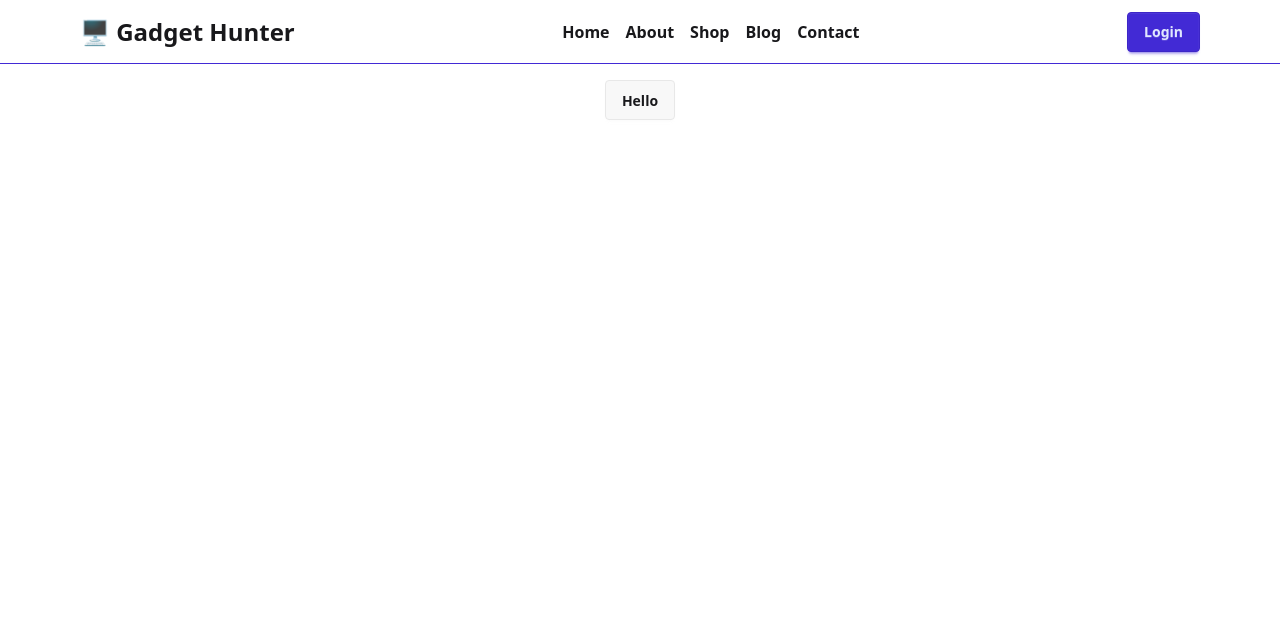
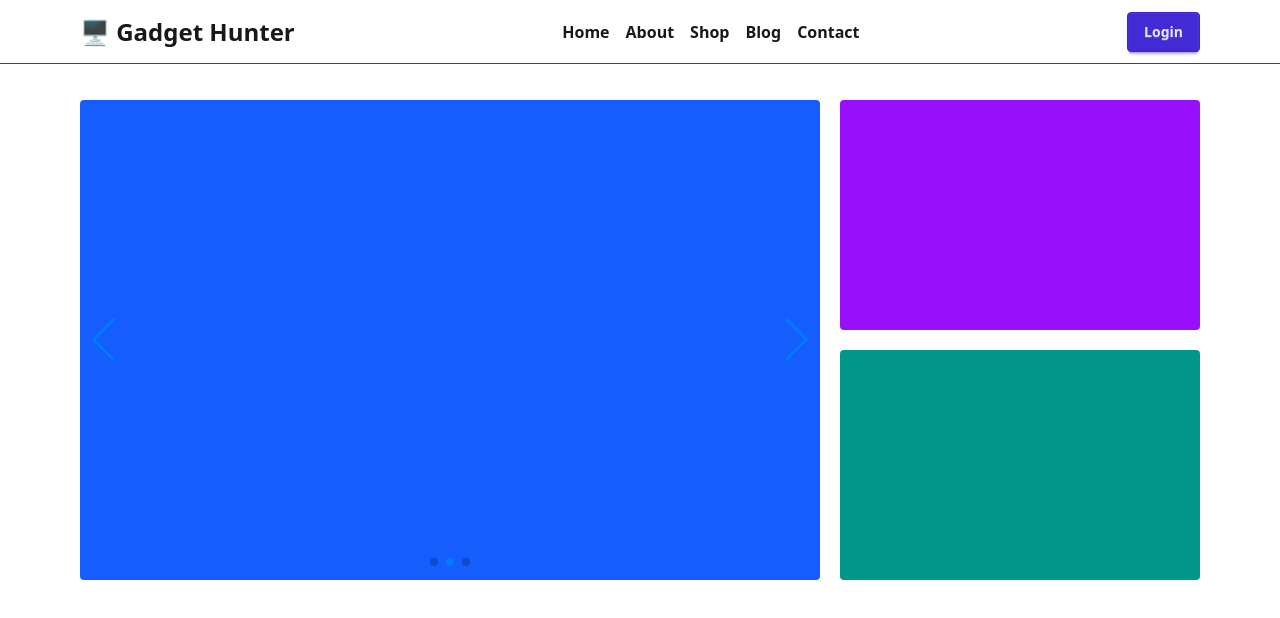
Before and after one commit to impranoybiswas/Gadget_Hunter, a Next.js app: page / in a window 1280 px wide. Shown: the top 618 px of the page. Built offline with nearby package versions, Linux system fonts and the light colour scheme.

Commit message:
header layout ready

```diff
--- a/package.json
+++ b/package.json
@@ -14,7 +14,8 @@
     "react": "19.1.0",
     "react-dom": "19.1.0",
     "react-icons": "^5.5.0",
-    "sweetalert2": "^11.22.5"
+    "sweetalert2": "^11.22.5",
+    "swiper": "^11.2.10"
   },
   "devDependencies": {
     "@eslint/eslintrc": "^3",
--- a/src/app/globals.css
+++ b/src/app/globals.css
@@ -1,2 +1,6 @@
 @import "tailwindcss";
 @plugin "daisyui";
+
+@import "swiper/css";
+@import "swiper/css/navigation";
+@import "swiper/css/pagination";
--- a/src/components/Header.tsx
+++ b/src/components/Header.tsx
@@ -1,9 +1,38 @@
+"use client"
 import React from 'react'
+import { Swiper, SwiperSlide } from "swiper/react";
+import { Navigation, Pagination, Autoplay } from "swiper/modules";
 
 export default function Header() {
   return (
-    <header>
-      <button className='btn'>Hello</button>
+    <header className='w-full h-dvh'>
+
+        <div className='w-full grid grid-cols-1 lg:grid-cols-3 gap-5 '>
+        <div className='w-full h-120 overflow-hidden col-span-1 lg:col-span-2 rounded'>
+        <Swiper
+        modules={[Navigation, Pagination, Autoplay]}
+        spaceBetween={20}
+        slidesPerView={1}
+        navigation
+        pagination={{ clickable: true }}
+        autoplay={{ delay: 3000 }}
+        loop={true}
+        className="w-full h-full">
+        <SwiperSlide><div className='w-full h-300 bg-green-600'/></SwiperSlide>
+        <SwiperSlide><div className='w-full h-300 bg-blue-600'/></SwiperSlide>
+        <SwiperSlide><div className='w-full h-300 bg-yellow-600'/></SwiperSlide>
+        </Swiper>
+        </div>
+
+        <div className='w-full h-120 col-span-1 flex flex-col gap-5'>
+        <div className='w-full h-1/2 rounded bg-purple-600'/>
+        <div className='w-full h-1/2 rounded bg-teal-600'/>
+        </div>
+
+        </div>
+
+
+
     </header>
   )
 }
--- a/src/components/Navbar.tsx
+++ b/src/components/Navbar.tsx
@@ -15,7 +15,7 @@ const navLink = [
 export default function Navbar() {
     const [isOpen, setIsOpen] = useState(false);
   return (
-    <nav className="w-full h-16 fixed border-b border-primary flex items-center justify-center px-4 md:px-10 lg:px-20 z-50 bg-white">
+    <nav className="w-full h-16 fixed top-0 left-0 border-b border-primary flex items-center justify-center px-4 md:px-10 lg:px-20 z-50 bg-white">
       {/* Desktop Section */}
       <section className="w-full hidden lg:flex items-center justify-between">
 
--- a/src/ui/Container.tsx
+++ b/src/ui/Container.tsx
@@ -2,7 +2,7 @@ import React, { ReactNode } from "react";
 
 export default function Container({ children }: { children: ReactNode }) {
   return (
-    <main className="flex min-h-screen w-full flex-col items-center gap-8 md:gap-12 lg:gap-16 pt-20 px-4 md:px-10 lg:px-20">
+    <main className="flex min-h-screen w-full flex-col items-center gap-8 md:gap-12 lg:gap-16 pt-20 lg:pt-25 px-4 md:px-10 lg:px-20">
       {children}
     </main>
   );
```
Also changed, not shown: 1 other file (tests, documents, lock files or other folders).
